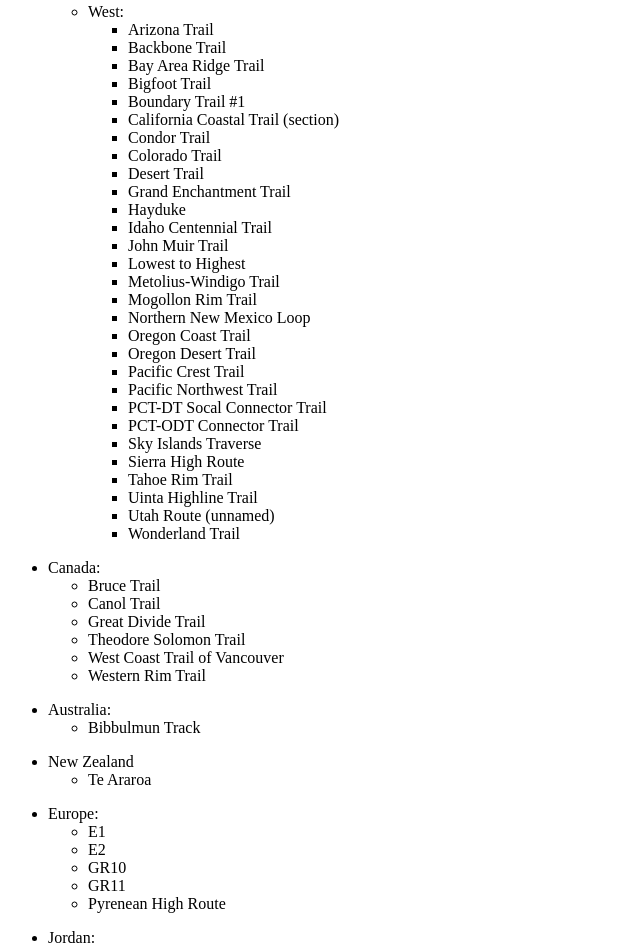
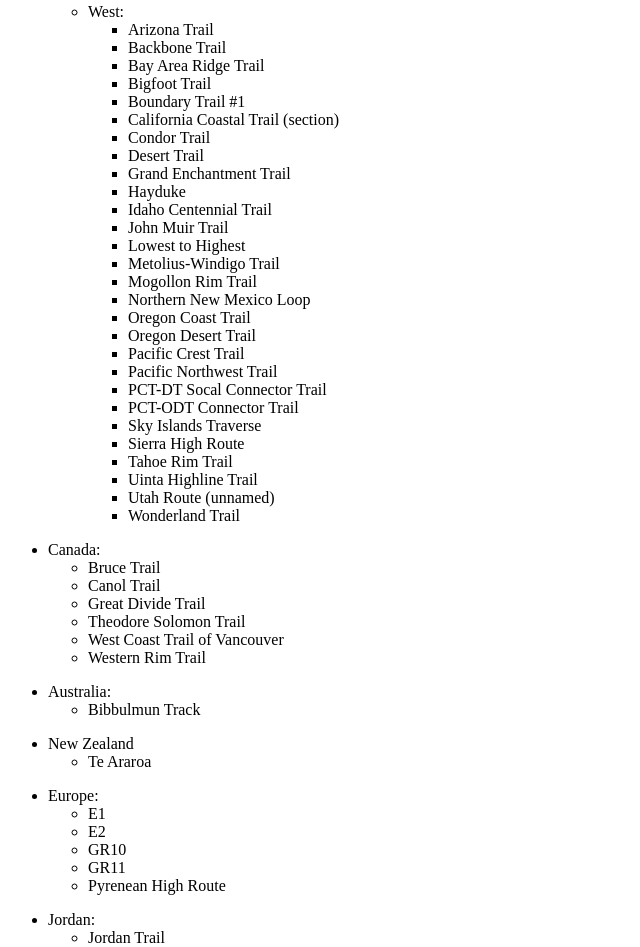
Before and after one commit to numbershikes/longtrailsmap, a plain HTML site: page about.html in a window 1280 px wide. Shown: the part 935-1882 px from the top of the page, without its empty margins (0-640 px from the left). Drawn offline with Linux system fonts and the light colour scheme; a script that the page names is missing.

Commit message:
remove colorado trail from about.html

```diff
--- a/about.html
+++ b/about.html
@@ -86,7 +86,6 @@
                     <li>Boundary Trail #1</li>
                     <li>California Coastal Trail (section)</li>
                     <li>Condor Trail</li>
-                    <li>Colorado Trail</li>
                     <li>Desert Trail</li>
                     <li>Grand Enchantment Trail</li>
                     <li>Hayduke</li>
```
